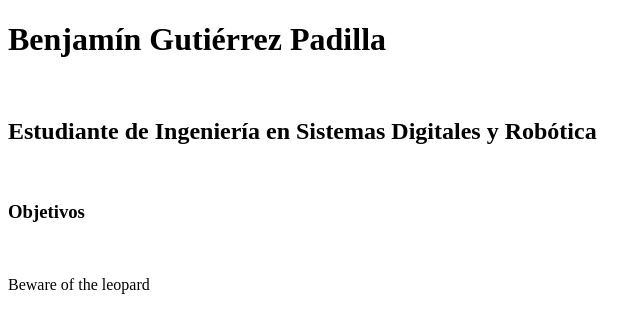
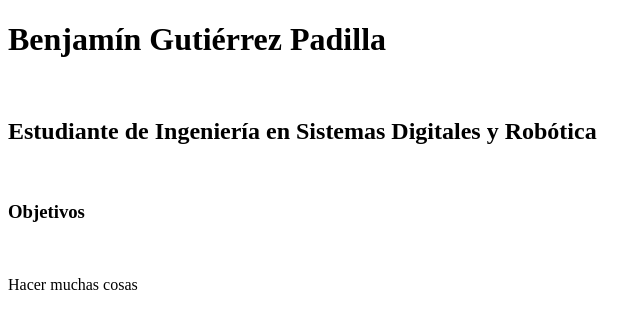
Before and after one commit to GUPABE10/Laboratorios-Web, a plain HTML site: page Laboratorio_1/index.html in a window 1280 px wide. Shown: the full height of the page, 0-640 px from the left. Drawn offline with Linux system fonts and the light colour scheme.

```diff
--- a/Laboratorio 1/index.html
+++ b/Laboratorio_1/index.html
@@ -15,7 +15,7 @@
     <main>
         <div>
             <h3>Objetivos</h3><br>
-            <p>Beware of the leopard</p><br>
+            <p>Hacer muchas cosas</p><br>
         </div>
 
     </main>
```
